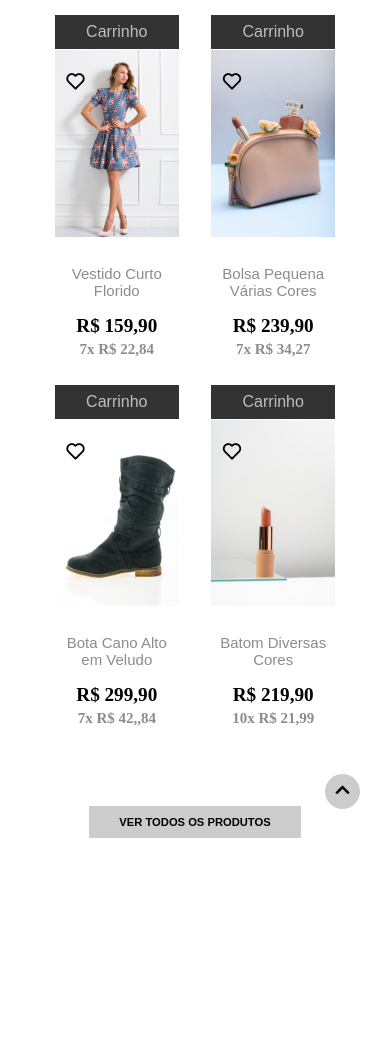
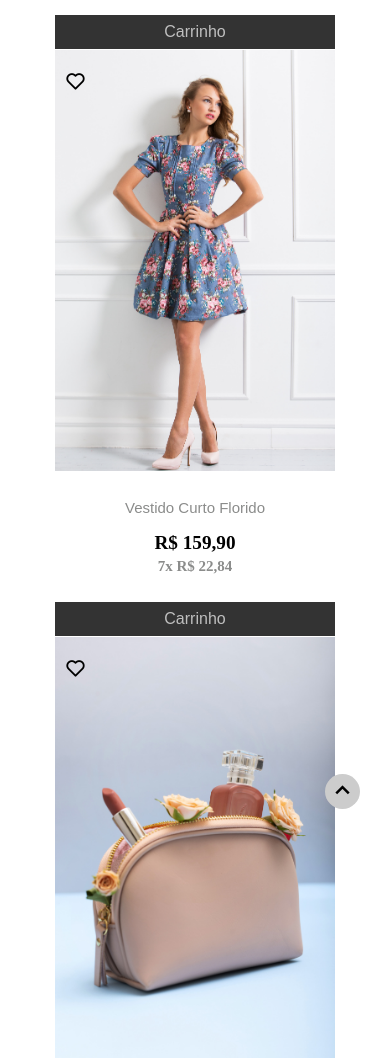
Before and after one commit to adrianocrhuz/secao_produto_loja, a plain HTML site: page index.html in a window 390 px wide. Shown: the top 1061 px of the page. Before the commit the page ends 891 px from the top, so only its background shows below. Drawn offline with nearby package versions, Linux system fonts and the light colour scheme.

Commit message:
responsivo

```diff
--- a/estilo/style.css
+++ b/estilo/style.css
@@ -114,8 +114,3 @@ main {
         font-weight: 600;
     }
 }
-@media (max-width: 1200px) {
-    .content {
-        grid-template-columns: repeat(2, 2fr);
-    }
-}
```
